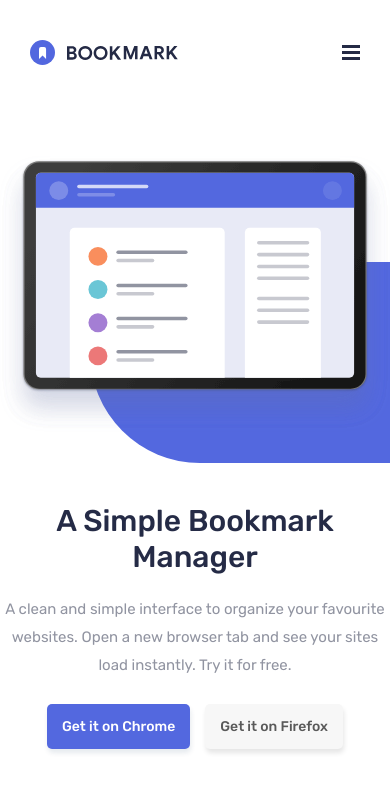
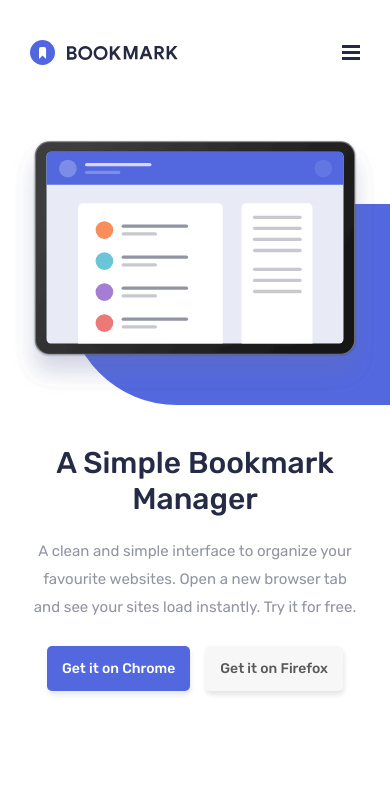
Before and after one commit to mfkutz/bookmark, a React (Vite) app: page / in a window 390 px wide. Shown: the top 792 px of the page. Built offline with nearby package versions, Linux system fonts and the light colour scheme.

Commit message:
vh in right

```diff
--- a/src/components/Header/Header.css
+++ b/src/components/Header/Header.css
@@ -121,24 +121,18 @@ header .left p {
 
 @media (max-width:860px) {
 
-    .target {
-        height: 201px;
-        bottom: 0;
-        right: -700px;
-        border-bottom-left-radius: 110px;
-    }
 
 
 
     header .header-container {
         flex-direction: column;
         justify-content: center;
-        padding: 0;
+        padding: 0 13px;
     }
 
 
     header .left {
-       /*  background: red; */
+        /*  background: red; */
         display: flex;
         flex-direction: column;
         justify-content: center;
@@ -153,10 +147,9 @@ header .left p {
     }
 
     header .left p {
-        max-width: 400px;
-        text-align: center;
+        max-width: 500px;
         font-size: 15px;
-
+       /*  padding: 0 20px; */
     }
 
     .right {
@@ -166,12 +159,12 @@ header .left p {
         align-items: center;
 
         order: -1;
-        min-height: 40vh;
+        min-height: 280px;
         margin-top: 60px;
     }
 
     .heroImage {
-        max-width: 400px;
+        max-width: 520px;
         height: auto;
 
         top: 50%;
@@ -179,6 +172,15 @@ header .left p {
 
         transform: translate(-50%, -50%);
 
+
+    }
+
+    .target {
+        max-width: 1000px;
+        height: 231px;
+        bottom: -25px;
+        right: -600px;
+        border-bottom-left-radius: 110px;
     }
 
 
@@ -190,3 +192,16 @@ header .left p {
         padding: 14px 15px;
     }
 }
+
+@media (max-width:500px){
+    .target {
+        height: 201px;
+        bottom: 0px;
+        right: -690px;
+    }
+    header .left p {
+        padding: 0 20px;
+        text-align: center;
+    }
+
+}
```
Also changed, not shown: src/index.css (+0 -8 lines).
